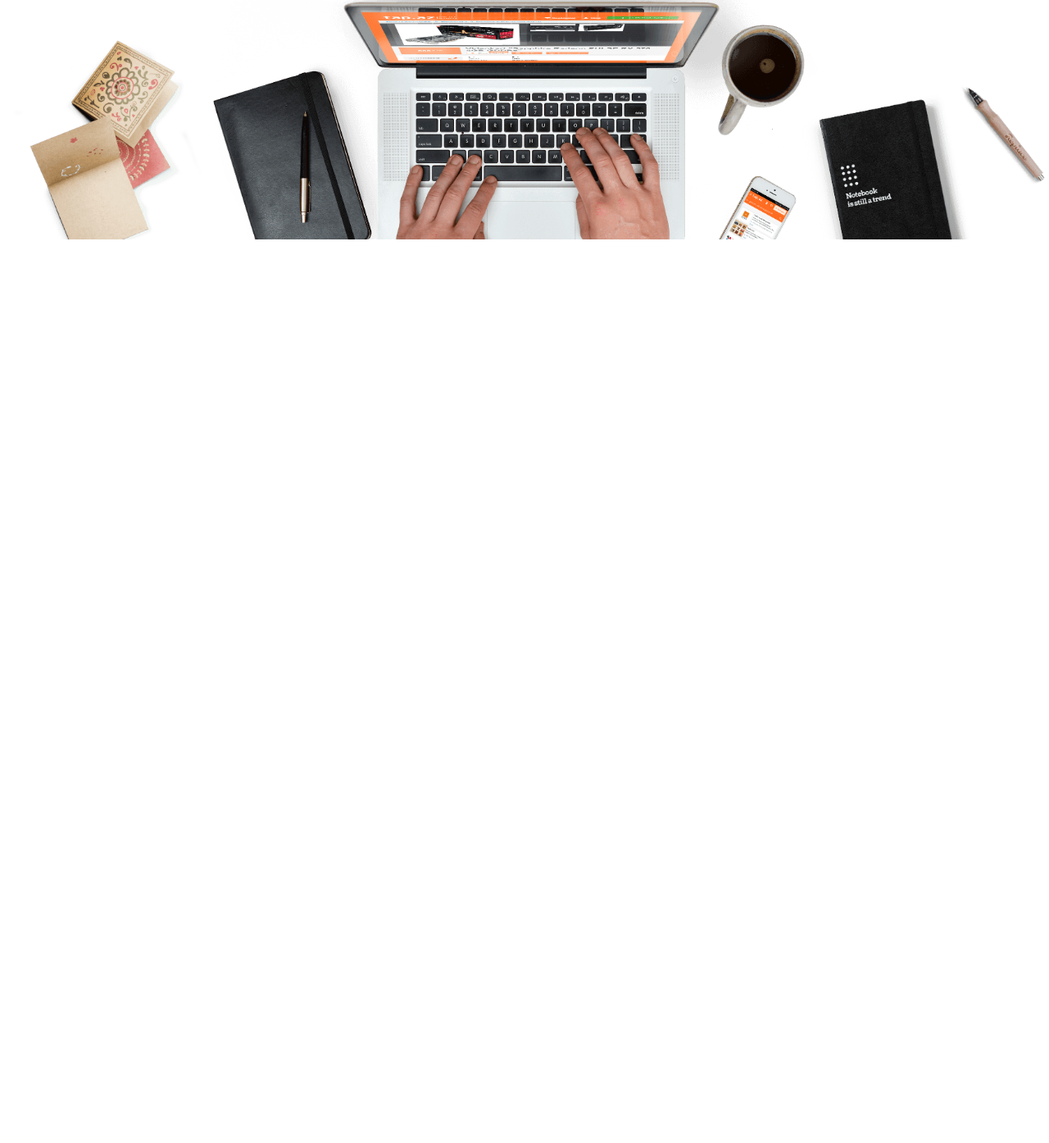
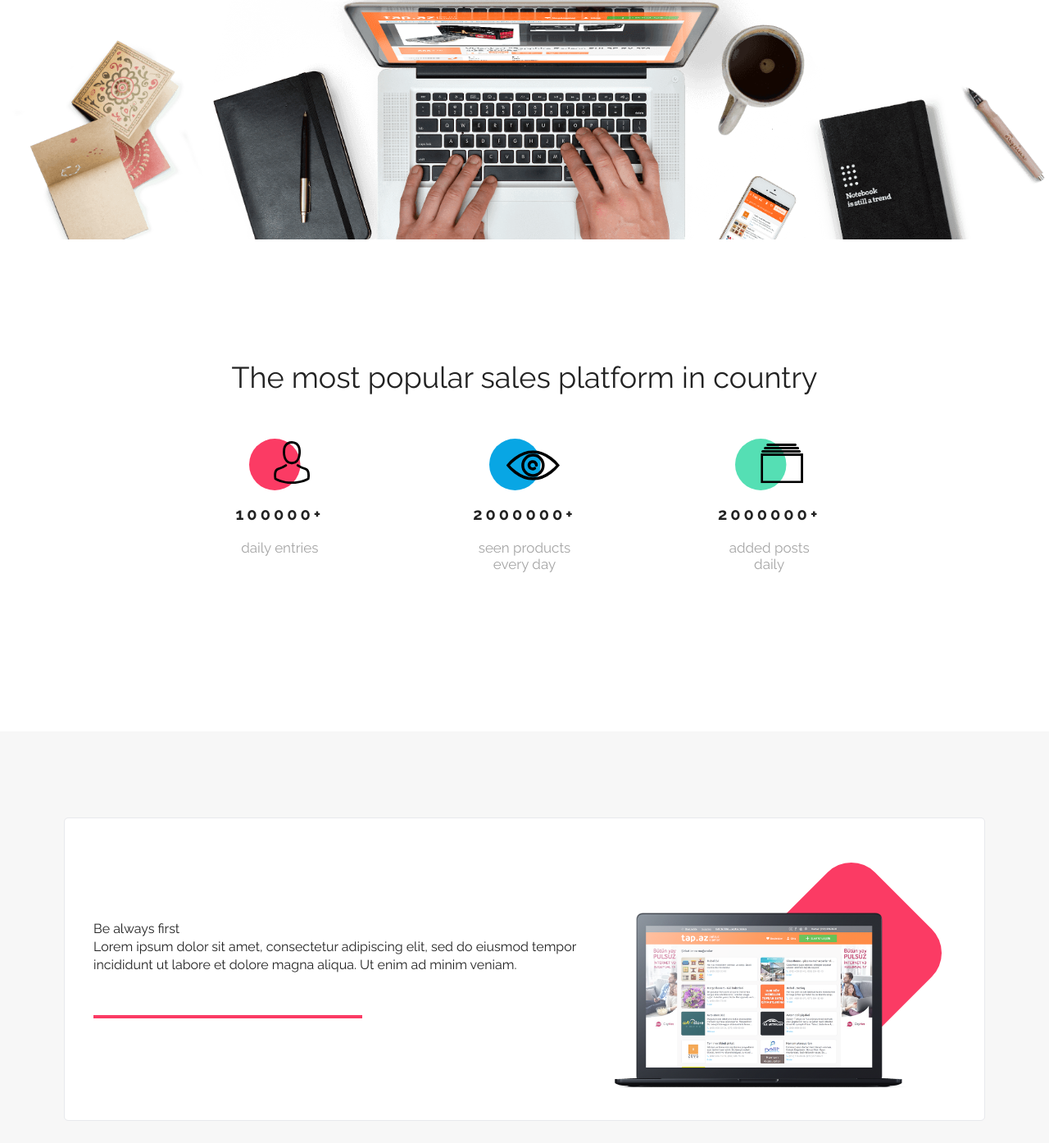
Before and after one commit to michal-ci/Workshop_1, a plain HTML site: page Projekt-1/index.html in a window 1280 px wide. Shown: the part 488-1882 px from the top of the page at 82% size. Before the commit the page ends 930 px from the top, so only its background shows below. Drawn offline with nearby package versions, Linux system fonts and the light colour scheme.

Commit message:
wprowadznie zmian w Kodzie layautu

```diff
--- a/Projekt-1/css/style.css
+++ b/Projekt-1/css/style.css
@@ -86,7 +86,6 @@ section h1{
 }
 
 .button {
-
 	padding: 22px 151px 22px 151px;
 	background: #08A6E4;
 	box-shadow: 5px 10px 14px #07ACE629;
@@ -98,3 +97,78 @@ section h1{
 .button:hover {
 background-color: #02488A;
 }
+
+/* section info-icons ( stylowanie sekcji i ikonami ) */
+
+section.info-icons {
+	text-align: center;
+	height: 450px;
+}
+
+.info-icons .conteiner {
+	margin-top: 101px;
+	justify-content: space-around;
+	width: 70%;
+}
+.info-icons h2 {
+
+	font-size: 36px;
+	font-family: 'Raleway', sans-serif;
+}
+
+.box-info {
+	width: 163px;
+	height: 168px;
+}
+
+.box-info span {
+    letter-spacing: 4px;
+	font-size: 20px;
+	line-height:  24px;
+	font-weight: bolder;
+}
+.box-info p {
+
+	color: #A5A5A5;
+	font-size: 17px;
+	line-height: 20px;
+	margin: 19px;
+}
+.box-info img{
+	margin-bottom: 17px;
+}
+
+/* section main  - ( sekcja z artykułami) */
+
+.article-content {
+	background-color: #F7F7F7;
+	padding: 75px 0 75px 0;
+}
+
+article {
+
+	width: 1124px;
+    height: 370px;
+	background: #FFFFFF 0% 0% no-repeat padding-box;
+    border: 1px solid #E8E9ED;
+    border-radius: 5px;
+	line-height: 22px;
+	margin: 30px auto;
+	display: flex;
+	justify-content: space-between;
+    align-items: center;
+	padding: 35px;
+
+}
+hr {
+	border: 2px solid ;
+	width: 328px;
+	margin-top: 50px;
+}
+hr.blue {
+	border-color: #08A6E4;
+}
+
+hr.red {
+	border-color: #FB3B64;
+}
--- a/Projekt-1/index.html
+++ b/Projekt-1/index.html
@@ -25,8 +25,61 @@
 	<section class="baner">
 		<h1>Sell More!</h1>
 		<p>Open shop on our platform and increase your sales</p>
-
 		<button class="button">Open your shop</button>
 	</section>
+<section class="info-icons">
+		<h2>The most popular sales platform in country</h2>
+	<div class="conteiner">
+	<div class="box-info">
+			<img src="images/ico-01.svg" alt="ikona 1"/>
+			<span>100000+</span>
+		  <p>daily entries</p>
+  </div>
+		<div class="box-info">
+				<img src="images/ico-02.svg" alt="ikona 2 "/>
+			<span>2000000+</span>
+			<p>seen products every day</p>
+		</div>
+		<div class="box-info">
+				<img src="images/ico-03.svg" alt="ikona"/>
+			<span>2000000+</span>
+			<p>added posts daily</p>
+		</div>
+	</div>
+</section>
+	<section class="article-content">
+
+				<article>
+					<div class="box-text">
+					<h3>Be always first</h3>
+					<p>Lorem ipsum dolor sit amet, consectetur adipiscing elit, sed do eiusmod tempor incididunt ut labore et dolore magna aliqua. Ut enim ad minim veniam.</p>
+						<hr class="red">
+					</div>
+					<div class="box-Photo">
+						<img src="images/laptop.png" alt="laptop">
+					</div>
+				</article>
+				<article>
+						<div class="box-photo">
+						<img src="images/laptop.png" alt="laptop">
+					</div>
+					<div class="box-text">
+					<h3>Be always first</h3>
+					<p>Lorem ipsum dolor sit amet, consectetur adipiscing elit, sed do eiusmod tempor incididunt ut labore et dolore magna aliqua. Ut enim ad minim veniam.</p>
+						<hr class="blue">
+					</div>
+				</article>
+				<article>
+					<div class="box-text">
+					<h3>Be always first</h3>
+					<p>Lorem ipsum dolor sit amet, consectetur adipiscing elit, sed do eiusmod tempor incididunt ut labore et dolore magna aliqua. Ut enim ad minim veniam.</p>
+						<hr class="red">
+					</div>
+					<div class="box-Photo">
+						<img src="images/laptop.png" alt="laptop">
+					</div>
+				</article>
+
+</section>
 </body>
 </html>
```
Also changed, not shown: Projekt-1/images/iPhone.png, Projekt-1/images/ico-01.svg (added), Projekt-1/images/ico-02.svg (added), Projekt-1/images/ico-03.svg (added), Projekt-1/images/laptop.png (added).
